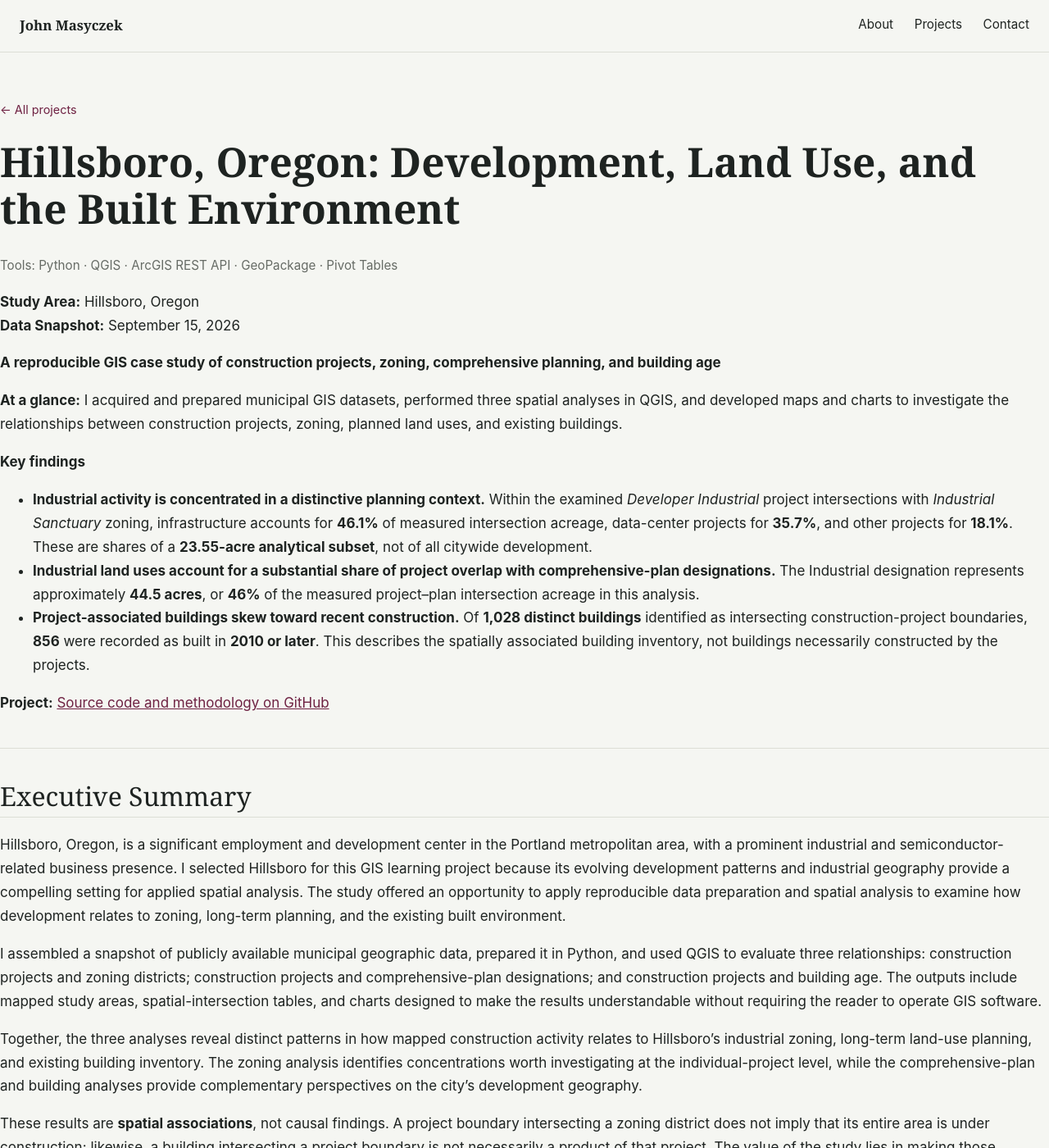
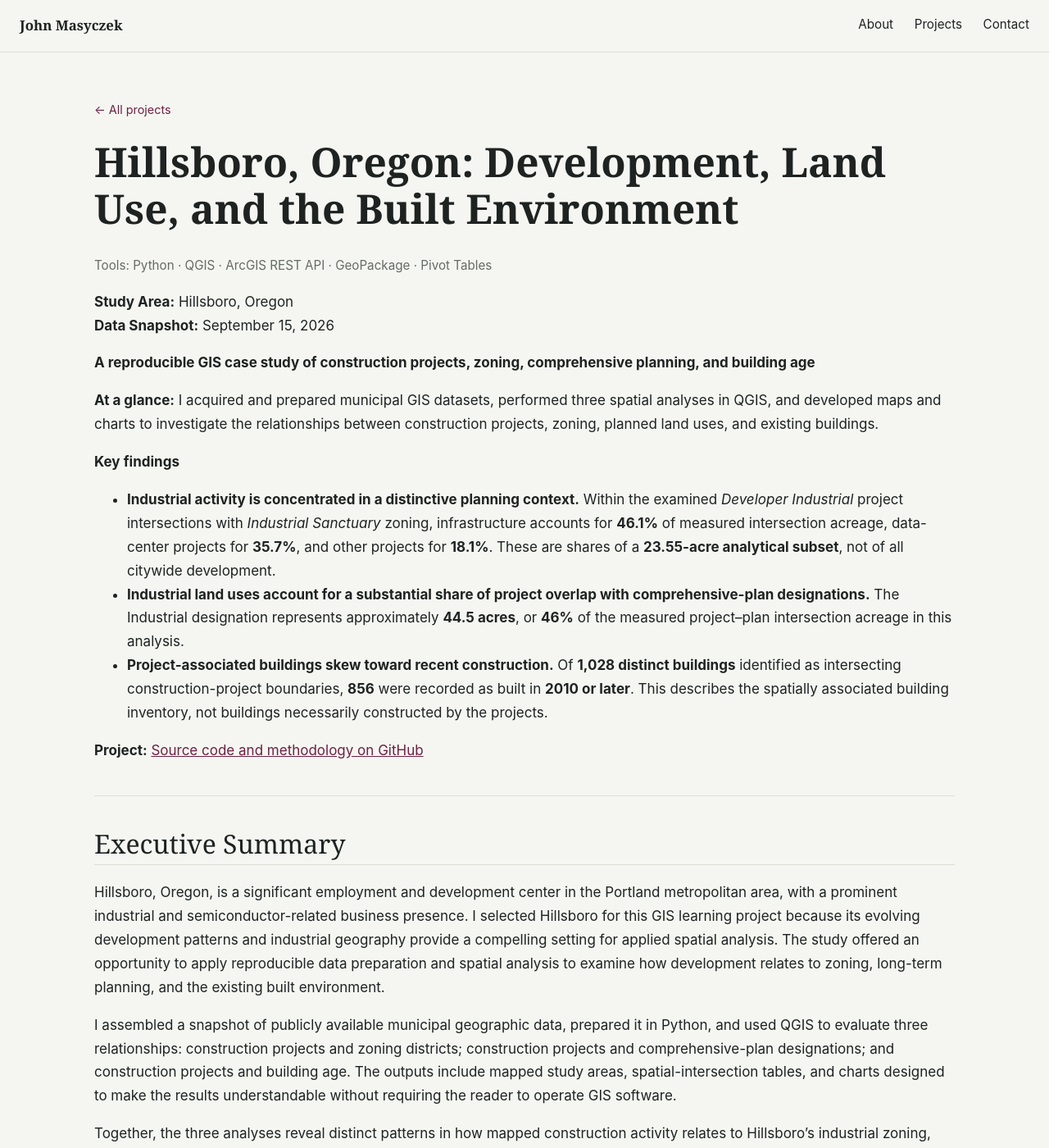
Before and after one commit to Masyczek/portfolio, a Jekyll site: the page built from projects/hillsboro-gis.md, in a window 1280 px wide and 1400 px high. Shown: the whole window at 82% size. Built offline with Jekyll 4.4.1, drawn with Linux system fonts in a browser that asks for light colours.

Commit message:
Update main.css

```diff
--- a/assets/css/main.css
+++ b/assets/css/main.css
@@ -257,8 +257,10 @@ section#about { border-top: none; }
 /* ---------------- Project detail page ---------------- */
 .project-page {
   padding: 3.5rem 0 5rem;
-  max-width: 100%;
+  max-width: 1050px;
   width: 100%;
+  margin-left: auto;
+  margin-right: auto;
 }
 .back-link {
   display: inline-block;
```
